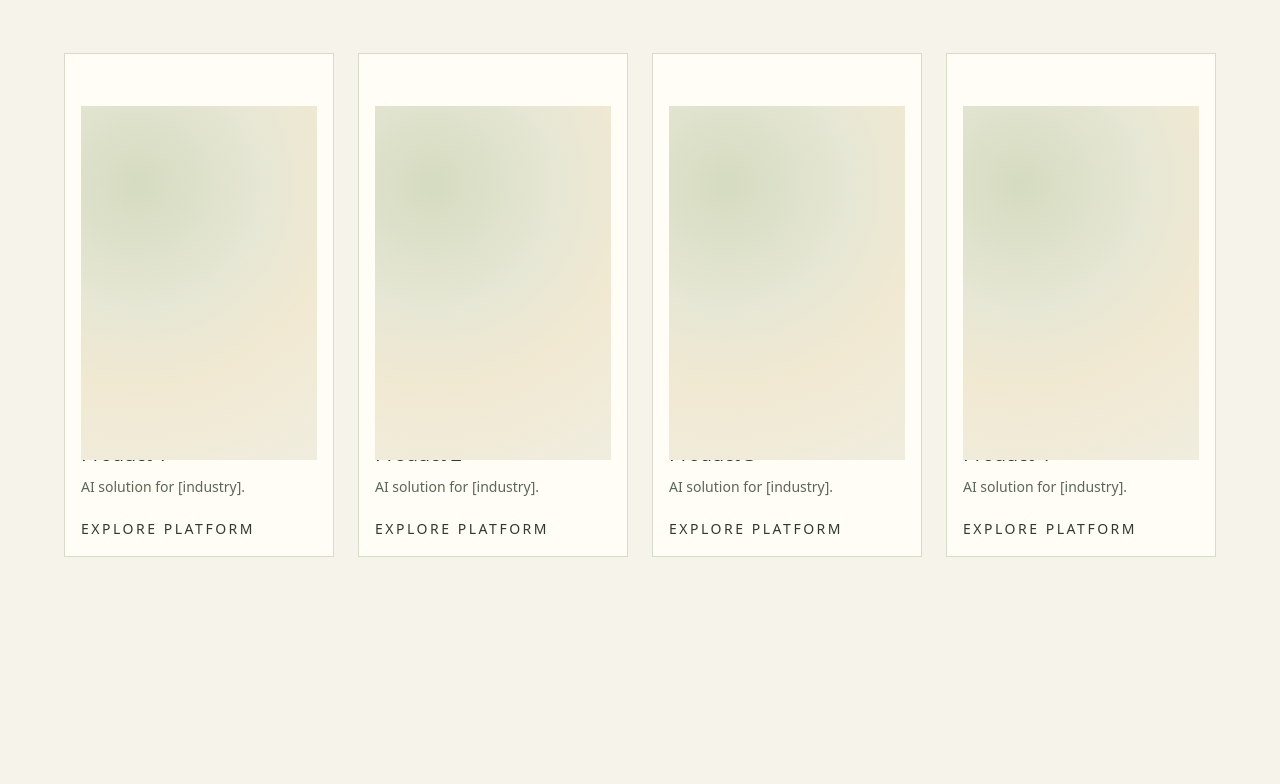
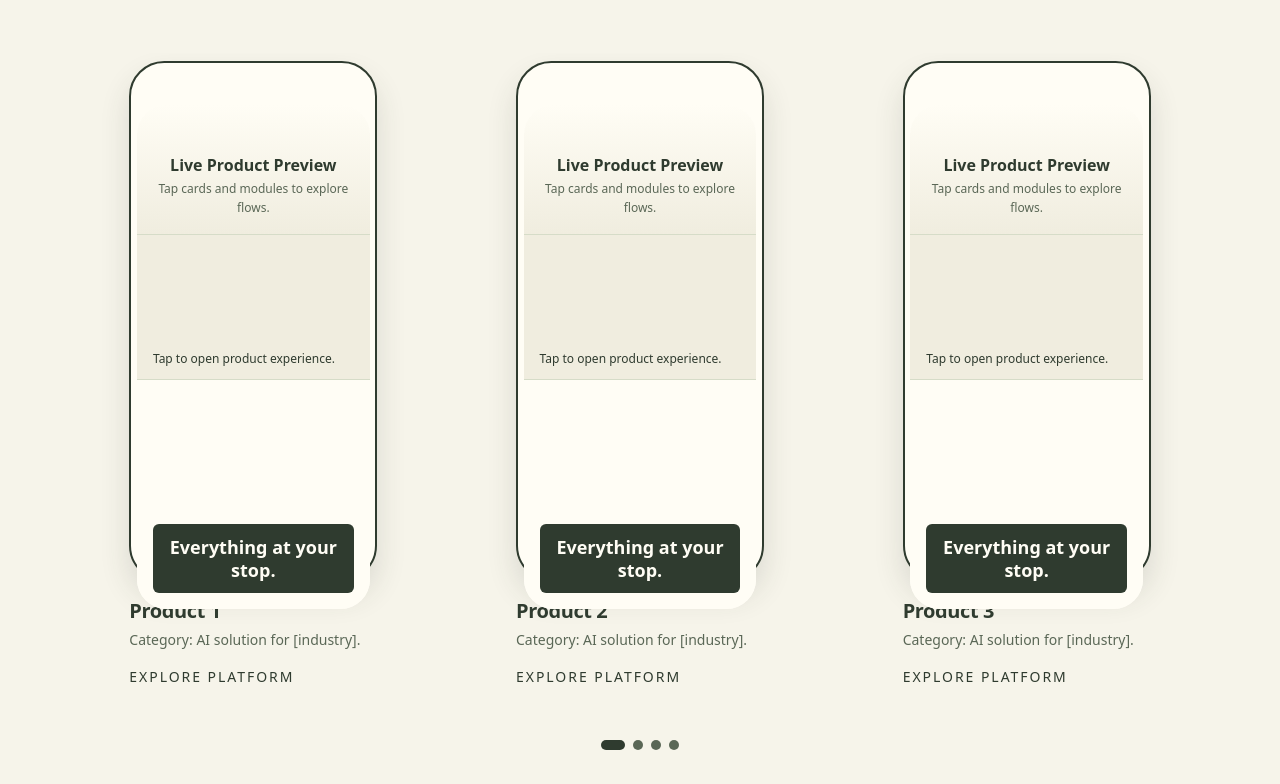
Before and after one commit to AliHamz10/.dot, a Next.js app: page / in a window 1280 px wide. Shown: the part 1015-1799 px from the top of the page. Built offline with nearby package versions, Linux system fonts and the light colour scheme; a web font is replaced by a local one.

Commit message:
Refine product mockups and carousel dot behavior

```diff
--- a/src/app/sections/Projects.tsx
+++ b/src/app/sections/Projects.tsx
@@ -1,6 +1,6 @@
 "use client";
 
-import { useEffect, useRef } from "react";
+import { useEffect, useRef, useState } from "react";
 import { gsap } from "gsap";
 import { ScrollTrigger } from "gsap/ScrollTrigger";
 import { FadeIn } from "@/components/animation/FadeIn";
@@ -12,6 +12,40 @@ gsap.registerPlugin(ScrollTrigger);
 
 export function Projects() {
   const sectionRef = useRef<HTMLElement | null>(null);
+  const sliderRef = useRef<HTMLDivElement | null>(null);
+  const [activeIndex, setActiveIndex] = useState(0);
+
+  const getSlides = () => sliderRef.current?.querySelectorAll<HTMLElement>("[data-product-slide]") ?? [];
+
+  const updateActiveIndex = () => {
+    const slider = sliderRef.current;
+    if (!slider) return;
+
+    const slides = getSlides();
+    if (!slides.length) return;
+
+    const currentLeft = slider.scrollLeft;
+    const maxScrollLeft = slider.scrollWidth - slider.clientWidth;
+    const edgeTolerance = 4;
+
+    if (currentLeft <= edgeTolerance) {
+      setActiveIndex(0);
+      return;
+    }
+
+    if (currentLeft >= maxScrollLeft - edgeTolerance) {
+      setActiveIndex(slides.length - 1);
+      return;
+    }
+
+    const firstOffset = slides[0].offsetLeft;
+    const step = slides.length > 1 ? slides[1].offsetLeft - firstOffset : slider.clientWidth;
+    if (step <= 0) return;
+
+    const rawIndex = Math.round((currentLeft - firstOffset) / step);
+    const nextIndex = Math.max(0, Math.min(slides.length - 1, rawIndex));
+    setActiveIndex(nextIndex);
+  };
 
   useEffect(() => {
     if (!sectionRef.current) return;
@@ -38,14 +72,70 @@ export function Projects() {
     return () => ctx.revert();
   }, []);
 
+  useEffect(() => {
+    const slider = sliderRef.current;
+    if (!slider) return;
+
+    const onScroll = () => updateActiveIndex();
+    slider.addEventListener("scroll", onScroll, { passive: true });
+    window.addEventListener("resize", updateActiveIndex);
+    requestAnimationFrame(updateActiveIndex);
+
+    return () => {
+      slider.removeEventListener("scroll", onScroll);
+      window.removeEventListener("resize", updateActiveIndex);
+    };
+  }, []);
+
+  const scrollToSlide = (index: number) => {
+    const slider = sliderRef.current;
+    if (!slider) return;
+    const slides = getSlides();
+    const target = slides[index];
+    if (!target) return;
+
+    slider.scrollTo({
+      left: target.offsetLeft,
+      behavior: "smooth",
+    });
+    setActiveIndex(index);
+  };
+
   return (
     <section id="products" ref={sectionRef} className="section-padding">
       <SectionTitle number="02" label="-- PRODUCTS" title="Our SaaS Platforms" />
-      <div className="mt-10 grid gap-6 md:grid-cols-2 xl:grid-cols-4">
+      <div
+        ref={sliderRef}
+        className="mt-10 overflow-x-auto overflow-y-visible pb-6 [&::-webkit-scrollbar]:hidden"
+        style={{ scrollbarWidth: "none", msOverflowStyle: "none" }}
+      >
+        <div className="flex snap-x snap-mandatory gap-6 px-2 py-2">
+          {projects.map((project, index) => (
+            <FadeIn
+              key={project.name}
+              delay={index * 0.1}
+              className="min-w-[82%] snap-start px-1 md:min-w-[48%] xl:min-w-[calc((100%-3rem)/3)]"
+            >
+              <div data-product-slide className="w-full">
+                <ProjectCard project={project} />
+              </div>
+            </FadeIn>
+          ))}
+        </div>
+      </div>
+      <div className="mt-5 flex items-center justify-center gap-2">
         {projects.map((project, index) => (
-          <FadeIn key={project.name} delay={index * 0.1}>
-            <ProjectCard project={project} />
-          </FadeIn>
+          <button
+            key={`${project.name}-dot`}
+            type="button"
+            aria-label={`Go to ${project.name}`}
+            onClick={() => scrollToSlide(index)}
+            className={`rounded-full transition-all duration-300 ${
+              activeIndex === index
+                ? "h-2.5 w-6 bg-textPrimary"
+                : "h-2.5 w-2.5 bg-textSecondary hover:bg-accent"
+            }`}
+          />
         ))}
       </div>
     </section>
--- a/src/components/shared/ProjectCard.tsx
+++ b/src/components/shared/ProjectCard.tsx
@@ -8,23 +8,50 @@ interface ProjectCardProps {
 
 export function ProjectCard({ project }: ProjectCardProps) {
   return (
-    <article className="group w-full overflow-hidden border border-borderSubtle bg-bgSecondary p-4 transition duration-500 ease-general hover:scale-[1.02] hover:border-accent">
+    <article className="group w-full">
+      <a href={project.href} className="mx-auto block w-full max-w-[15.5rem]">
+        <div className="rounded-[2.2rem] border-[2px] border-textPrimary bg-bgSecondary p-[0.35rem] shadow-[0_16px_30px_rgba(47,59,47,0.14)] transition duration-500 ease-general group-hover:-translate-y-1 group-hover:shadow-[0_22px_36px_rgba(47,59,47,0.2)]">
           <div
             data-parallax
-        className="mb-4 aspect-[2/3] w-full bg-bgTertiary"
-        style={{
-          backgroundImage:
-            "radial-gradient(circle at 24% 22%, rgba(126,163,95,0.24) 0%, rgba(126,163,95,0.08) 40%, rgba(245,199,113,0.12) 62%, transparent 100%)",
-        }}
-      />
-      <h3 className="text-xl font-medium">{project.name}</h3>
-      <p className="mt-2 text-sm leading-relaxed text-textSecondary">{project.description}</p>
+            className="relative flex aspect-[9/19.5] flex-col overflow-hidden rounded-[1.85rem] bg-bgSecondary"
+          >
+            <div className="absolute left-1/2 top-2 z-10 h-1.5 w-16 -translate-x-1/2 rounded-full bg-textSecondary/90" />
+
+            <div className="bg-gradient-to-b from-bgSecondary to-bgTertiary px-4 pb-4 pt-7">
+              <div className="mb-3 flex flex-wrap gap-1.5">
+                {Array.from({ length: 8 }).map((_, i) => (
+                  <span key={`${project.name}-dot-${i}`} className="h-2.5 w-2.5 rounded-full bg-accent/80" />
+                ))}
+              </div>
+              <p className="text-center text-base font-semibold leading-tight text-textPrimary">Live Product Preview</p>
+              <p className="mt-1 text-center text-[12px] leading-relaxed text-textSecondary">Tap cards and modules to explore flows.</p>
+            </div>
+
+            <div className="border-y border-borderSubtle bg-bgTertiary px-4 py-3">
+              <div className="h-24 rounded-md bg-gradient-to-r from-accent/45 to-textSecondary/45" />
+              <p className="mt-2 text-xs font-medium text-textPrimary">Tap to open product experience.</p>
+            </div>
+
+            <div className="mt-auto bg-bgSecondary px-4 py-4">
+              <div className="rounded-md bg-textPrimary px-3 py-3 text-center">
+                <p className="text-lg font-semibold leading-tight text-bgSecondary">Everything at your stop.</p>
+              </div>
+            </div>
+          </div>
+        </div>
+      </a>
+      <div className="mx-auto mt-4 w-full max-w-[15.5rem]">
+        <h3 className="text-xl font-semibold text-textPrimary">{project.name}</h3>
+        <p className="mt-1 text-sm leading-relaxed text-textSecondary">
+          Category: {project.description}
+        </p>
         <a
           href={project.href}
-        className="mt-5 inline-block text-sm uppercase tracking-[0.18em] text-textPrimary transition-colors hover:text-accent"
+          className="mt-4 inline-block text-sm uppercase tracking-[0.14em] text-textPrimary transition-colors hover:text-accent"
         >
           Explore Platform
         </a>
+      </div>
     </article>
   );
 }
```
Lines whose indentation alone changed are shown as unchanged.
